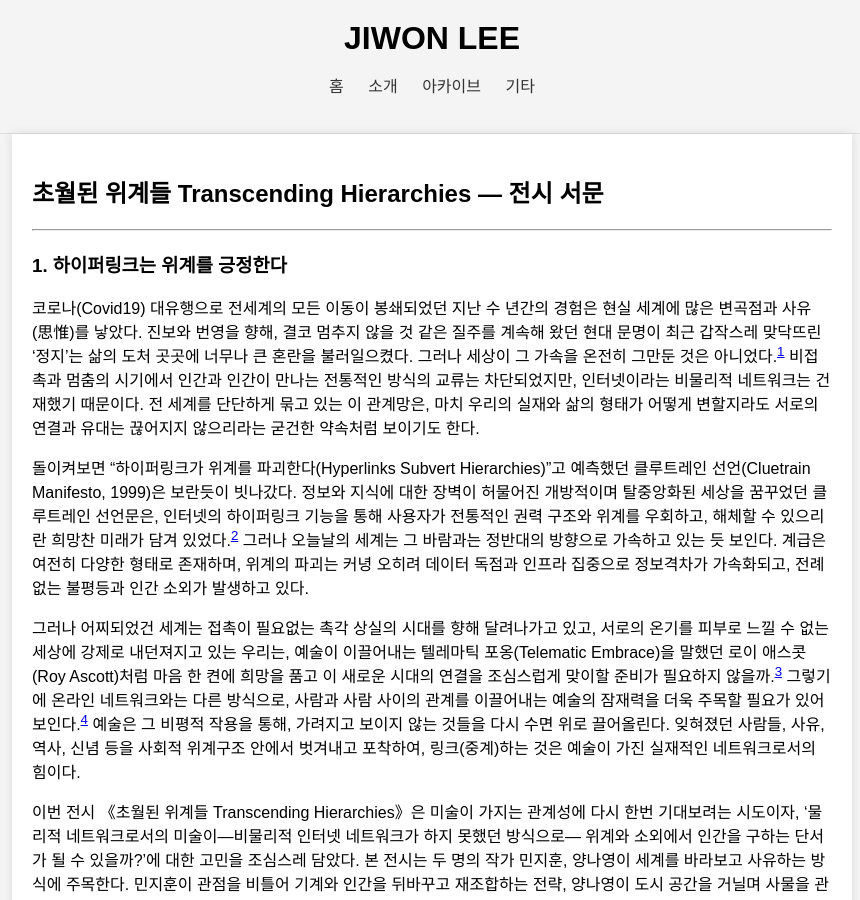
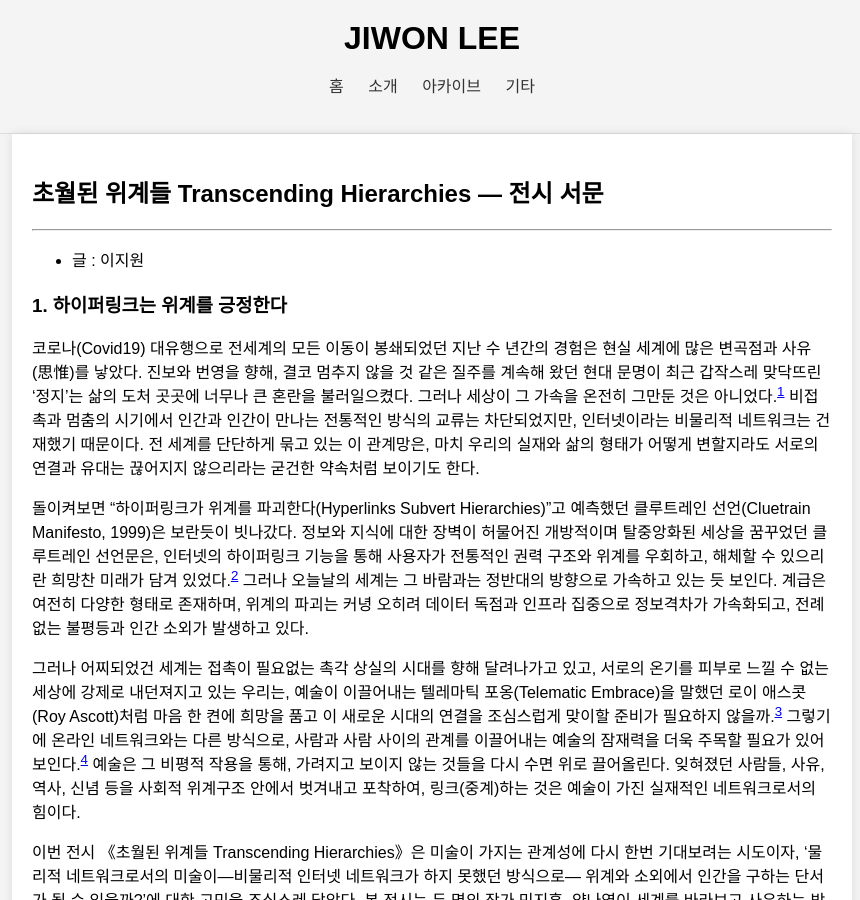
Before and after one commit to LfayeJ/archives, a Jekyll site: the page built from archives_0002.md, in a window 1280 px wide and 900 px high. Shown: the whole window, without its empty margins (208-1068 px from the left). Built offline with Jekyll 4.4.1, drawn with Linux system fonts in a browser that asks for light colours; our own code applies the rules of GitHub Pages for plain Markdown files.

Commit message:
Update archives_0002.md

```diff
--- a/archives_0002.md
+++ b/archives_0002.md
@@ -1,6 +1,7 @@
 ## 초월된 위계들 Transcending Hierarchies — 전시 서문
 
 ---
+- 글 : 이지원
 
 ### **1. 하이퍼링크는 위계를 긍정한다**
 
```
